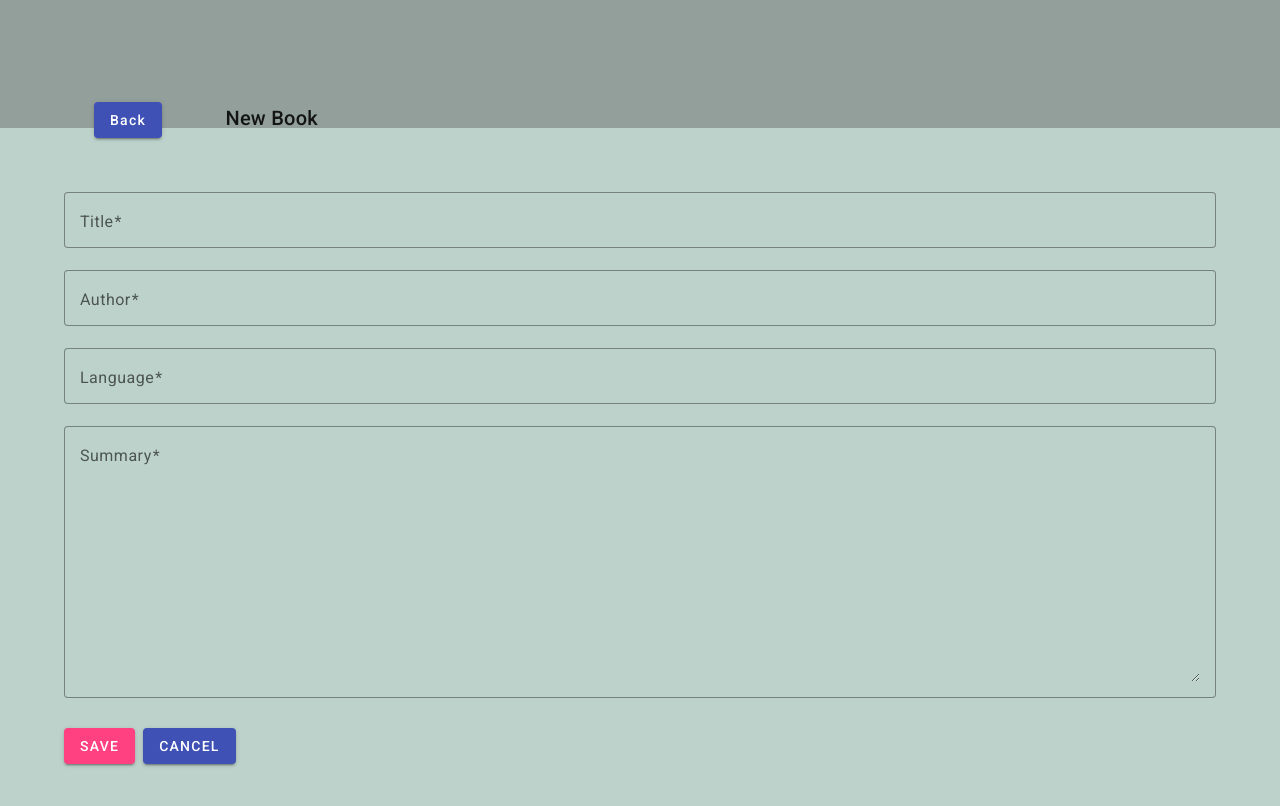
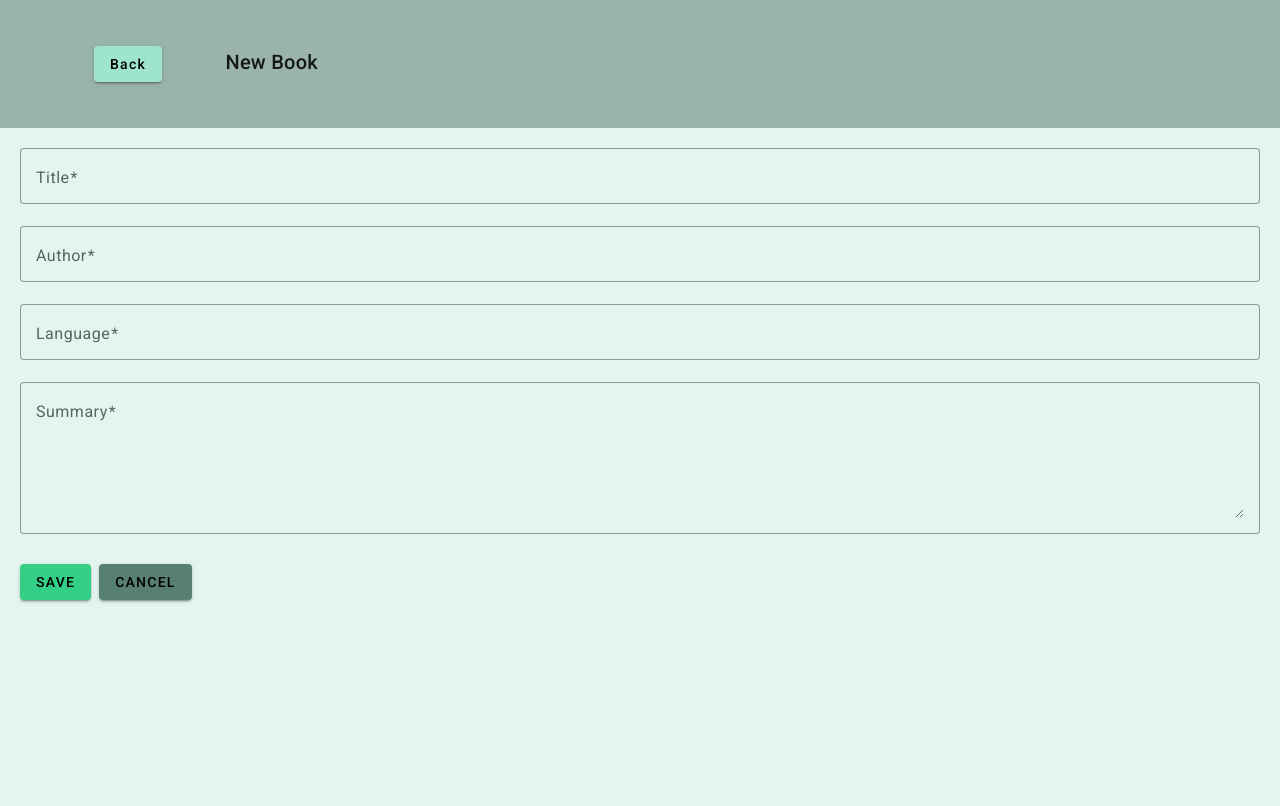
Before and after one commit to cmirandao/Proyects, an Angular app: page /newbook in a window 1280 px wide. Shown: the top 806 px of the page. Built offline with nearby package versions, Linux system fonts and the light colour scheme.

Commit message:
edit form

```diff
--- a/src/app/pages/book-detail/book-detail.component.html
+++ b/src/app/pages/book-detail/book-detail.component.html
@@ -1,16 +1,14 @@
 <mat-toolbar>
     <section>
         <div class="example-button-row">
-            <button mat-raised-button color="primary" (click)="navigateToProducts()">Back</button>
+            <button mat-raised-button style="background-color: rgb(159, 229, 206);" (click)="navigateToProducts()">Back</button>
         </div>
-        <div>
+        <div class="example-button-row">
             <h1>Edit Book</h1>
         </div>
     </section>
 </mat-toolbar>
 <mat-tab-nav-panel #tabPanel>
-
-
     <form [formGroup]="bookForm" (ngSubmit)="saveProduct()">
         <div class="image-input-container">
             <img *ngIf="books.published_works" mat-card-image src="{{books.published_works[0].cover_art_url}}" alt="">
@@ -36,12 +34,12 @@
 
         <mat-form-field appearance="outline">
             <mat-label>Summary</mat-label>
-            <textarea rows="10" matInput [formControl]="summary" required></textarea>
+            <textarea rows="6" matInput [formControl]="summary" required></textarea>
         </mat-form-field>
 
         <mat-card-actions class="example-button-row">
-            <button mat-raised-button class="action" color="accent" type="submit">SAVE</button>
-            <button mat-raised-button class="action" color="primary" type="button" (click)="cancel()">CANCEL</button>
+            <button mat-raised-button class="action" style="background-color: rgb(51, 207, 134);"  type="submit">SAVE</button>
+            <button mat-raised-button class="action" style="background-color: rgb(87, 128, 114);" type="button" (click)="cancel()">CANCEL</button>
         </mat-card-actions>
 
     </form>
--- a/src/app/pages/home/home.component.html
+++ b/src/app/pages/home/home.component.html
@@ -1,33 +1,44 @@
-
 <mat-toolbar>
   <section>
     <div class="example-button-row">
-      <button mat-raised-button color="primary" (click)="navigateToFormProduct()">New Book</button>
+      <button mat-raised-button style="background-color: rgb(159, 229, 206);" (click)="navigateToFormProduct()">New Book</button>
     </div>
-      <div><h1>Books app</h1></div>
+    <div class="example-button-row">
+      <h1>Books app</h1>
+    </div>
   </section>
 </mat-toolbar>
-<mat-accordion  class="example-headers-align">
+<mat-accordion class="example-headers-align">
   <mat-expansion-panel (opened)="panelOpenState = true" (closed)="panelOpenState = false" hideToggle
     *ngFor="let book of books">
     <mat-expansion-panel-header>
-
       <mat-panel-title>
         {{book.title}}
       </mat-panel-title>
       <mat-panel-description>
-        {{book.authors}}
-        <div>
-          <button mat-raised-button matTooltip="Delete" color="accent" (click)="deleteProduct(book)">
-            <mat-icon>delete</mat-icon>
-          </button>
-          <button mat-raised-button matTooltip="Edit" (click)="editProduct(book.work_id)">
-            <mat-icon>edit</mat-icon>
-          </button>
-        </div>
+        <div>{{book.authors}}</div>
+
       </mat-panel-description>
     </mat-expansion-panel-header>
-    <p>Language: {{book.language}}</p>
-    <p>Summary: {{book.summary ? book.summary: 'No Summary'}}</p>
+    <div class="image-input-container">
+      <img *ngIf="book.published_works" mat-card-image src="{{book.published_works[0].cover_art_url}}" alt="">
+      <img *ngIf="book.image" mat-card-image src="{{book.image}}" alt="">
+      <div class="inputs-container">
+        <p>Language: {{book.language}}</p>
+        <p>Summary: {{book.summary ? book.summary: 'No Summary'}}</p>
+        <!-- <section> -->
+          <div  class="example-button-row">
+            <button id="actionButton" mat-mini-fab matTooltip="Delete" style="background-color: rgb(145, 71, 71);" (click)="deleteProduct(book)">
+              <mat-icon>delete</mat-icon>
+            </button>
+          </div>
+          <div class="example-button-row">
+            <button id="actionButton" mat-mini-fab matTooltip="Edit" style="background-color: rgb(131, 192, 172);" (click)="editProduct(book.work_id)">
+              <mat-icon>edit</mat-icon>
+            </button>
+          </div>
+        <!-- </section> -->
+      </div>
+    </div>
   </mat-expansion-panel>
 </mat-accordion>
--- a/src/app/pages/home/home.component.ts
+++ b/src/app/pages/home/home.component.ts
@@ -20,12 +20,13 @@ import { SharedModule } from '../../shared/shared.module';
 export class HomeComponent implements OnInit {
   public all_products: any = [];
   public headers = ['id', 'Nombre', 'Dificultad', 'Imagen'];
-  public books : Books[]=[];
+  public books : any=[];
   urlImage :any;
   productsSubscription!: Subscription;
   selectedProduct: Books | null = null;
   dataLoaded: boolean = false;
   panelOpenState = false;
+  colorDelete= 'rgb(145, 71, 71)';
 
   constructor(private _productsService: ProductService) {}
 
--- a/src/app/pages/new-book/new-book.component.html
+++ b/src/app/pages/new-book/new-book.component.html
@@ -1,8 +1,9 @@
 <mat-toolbar>
     <section>
-        <div class="example-button-row"><button mat-raised-button color="primary"
-                (click)="navigateToProducts()">Back</button></div>
-        <div>
+        <div class="example-button-row">
+            <button mat-raised-button style="background-color: rgb(159, 229, 206);" (click)="navigateToProducts()">Back</button>
+        </div>
+        <div class="example-button-row">
             <h1>New Book</h1>
         </div>
     </section>
@@ -33,13 +34,12 @@
         <div>
             <mat-form-field appearance="outline">
                 <mat-label>Summary</mat-label>
-                <textarea rows="10" matInput [formControl]="summary" required></textarea>
+                <textarea rows="5" matInput [formControl]="summary" required></textarea>
             </mat-form-field>
         </div>
         <mat-card-actions class="example-button-row">
-            <button mat-raised-button class="action" color="accent" type="submit">SAVE</button>
-            <button mat-raised-button class="action" color="primary" type="button"
-                (click)="cancel()">CANCEL</button>
+            <button mat-raised-button class="action" style="background-color: rgb(51, 207, 134);" type="submit">SAVE</button>
+            <button mat-raised-button class="action" style="background-color: rgb(87, 128, 114);" type="button" (click)="cancel()">CANCEL</button>
         </mat-card-actions>
     </form>
 </mat-tab-nav-panel>
--- a/src/styles.scss
+++ b/src/styles.scss
@@ -8,11 +8,11 @@ body {
 body {
   margin: 0;
   font-family: Roboto, "Helvetica Neue", sans-serif;
-  background-color: rgb(189, 210, 203);
+  background-color: rgb(226, 245, 238);
 }
 
 mat-tab-nav-panel {
-  padding: 5%;
+  padding: 20px;
   display:flow-root
 }
 
@@ -27,13 +27,14 @@ mat-grid-list {
 
 mat-toolbar {
   padding: 5%;
-  display: flow-root;
-  align-content: center;
-  background-color: rgb(147, 159, 155);
+  display: flex;
+  justify-content: start;
+  align-items: center;
+  background-color: rgb(154, 180, 172);
 }
 
 mat-expansion-panel {
-  background-color: rgb(189, 210, 203);
+  background-color: rgb(219, 237, 231);
 }
 
 mat-card {
@@ -56,6 +57,14 @@ textarea {
   min-height: 100px;
 }
 
+#actionButton{
+  margin: 5px;
+  display:flow-root;
+  // justify-content: center;
+  width: 40px;
+  height: 40px;
+}
+
 .image-input-container {
   display: flex;
   align-items: flex-start;
@@ -74,7 +83,7 @@ textarea {
   width: 50%;
 }
 img {
-  width: 15%;
+  width: 13%;
 }
 
 .example-card {
@@ -115,9 +124,6 @@ section {
 .example-button-row {
   display: table-cell;
   max-width: 600px;
-  button {
-    padding-block: 5%;
-  }
 }
 
 .example-headers-align .mat-expansion-panel-header-description {
```
